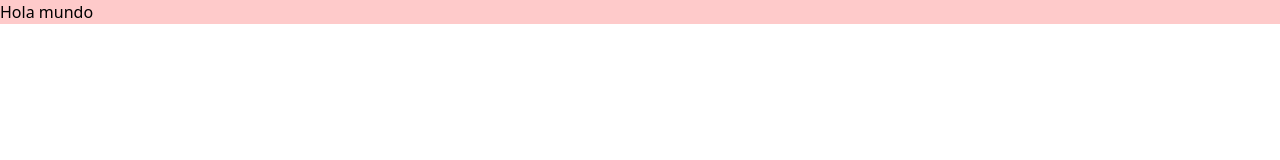
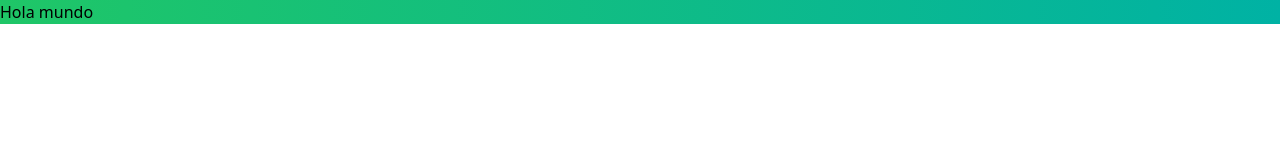
Before and after one commit to iuland-dev/iuland-web, an Astro site: page / in a window 1280 px wide. Built offline with nearby package versions, Linux system fonts and the light colour scheme; Astro itself is replaced by a stand-in of ours.

Commit message:
IULA-0004 feat: Format

```diff
--- a/astro.config.mjs
+++ b/astro.config.mjs
@@ -1,7 +1,7 @@
-import { defineConfig } from 'astro/config';
-import tailwind from '@astrojs/tailwind';
+import { defineConfig } from 'astro/config'
+import tailwind from '@astrojs/tailwind'
 
 // https://astro.build/config
 export default defineConfig({
   integrations: [tailwind()],
-});
+})
--- a/src/layouts/Layout.astro
+++ b/src/layouts/Layout.astro
@@ -1,9 +1,9 @@
 ---
 interface Props {
-	title: string;
+	title: string
 }
 
-const { title } = Astro.props;
+const { title } = Astro.props
 ---
 
 <!doctype html>
--- a/src/pages/index.astro
+++ b/src/pages/index.astro
@@ -1,7 +1,7 @@
 ---
-import Layout from '../layouts/Layout.astro';
+import Layout from '../layouts/Layout.astro'
 ---
 
 <Layout title="Welcome to Astro.">
-	<h1 class="bg-red-200 font-6xl">Hola mundo</h1>
+	<h1 class="bg-gradient-primary font-6xl">Hola mundo</h1>
 </Layout>
--- a/tailwind.config.js
+++ b/tailwind.config.js
@@ -2,7 +2,18 @@
 export default {
   content: ['./src/**/*.{astro,html,js,jsx,md,mdx,svelte,ts,tsx,vue}'],
   theme: {
-    extend: {},
+    colors: {
+      white: 'FFFFFF',
+      primary: '#012649',
+      secondary: '#113353',
+      accent: '#1FC667',
+      accent2: '#00B2A4'
+    },
+    extend: {
+      backgroundImage: (theme) => ({
+        'gradient-primary': `linear-gradient(to right, ${theme('colors.accent')}, ${theme('colors.accent2')})`,
+      }),
+  },
   },
   plugins: [],
 }
```
